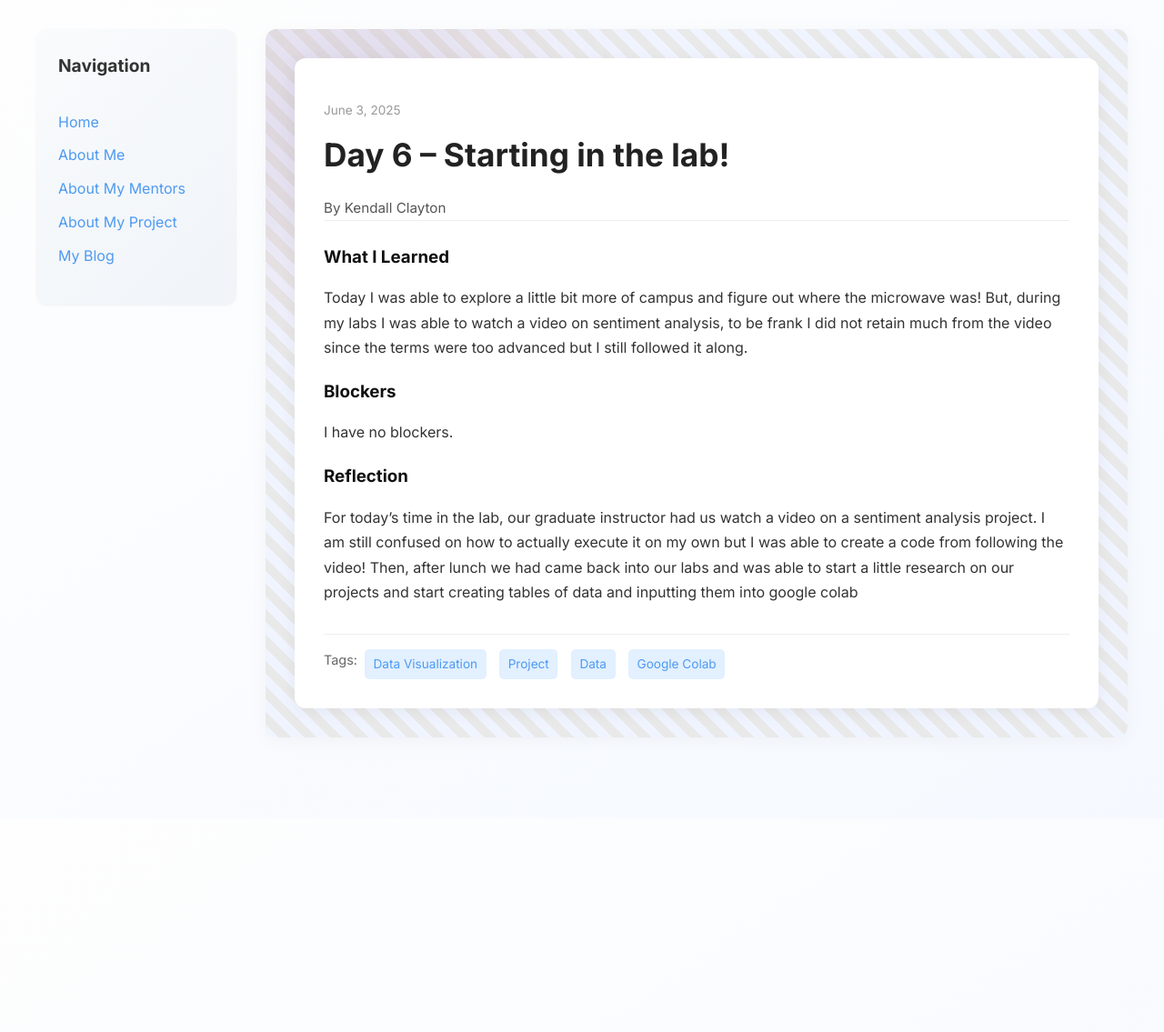
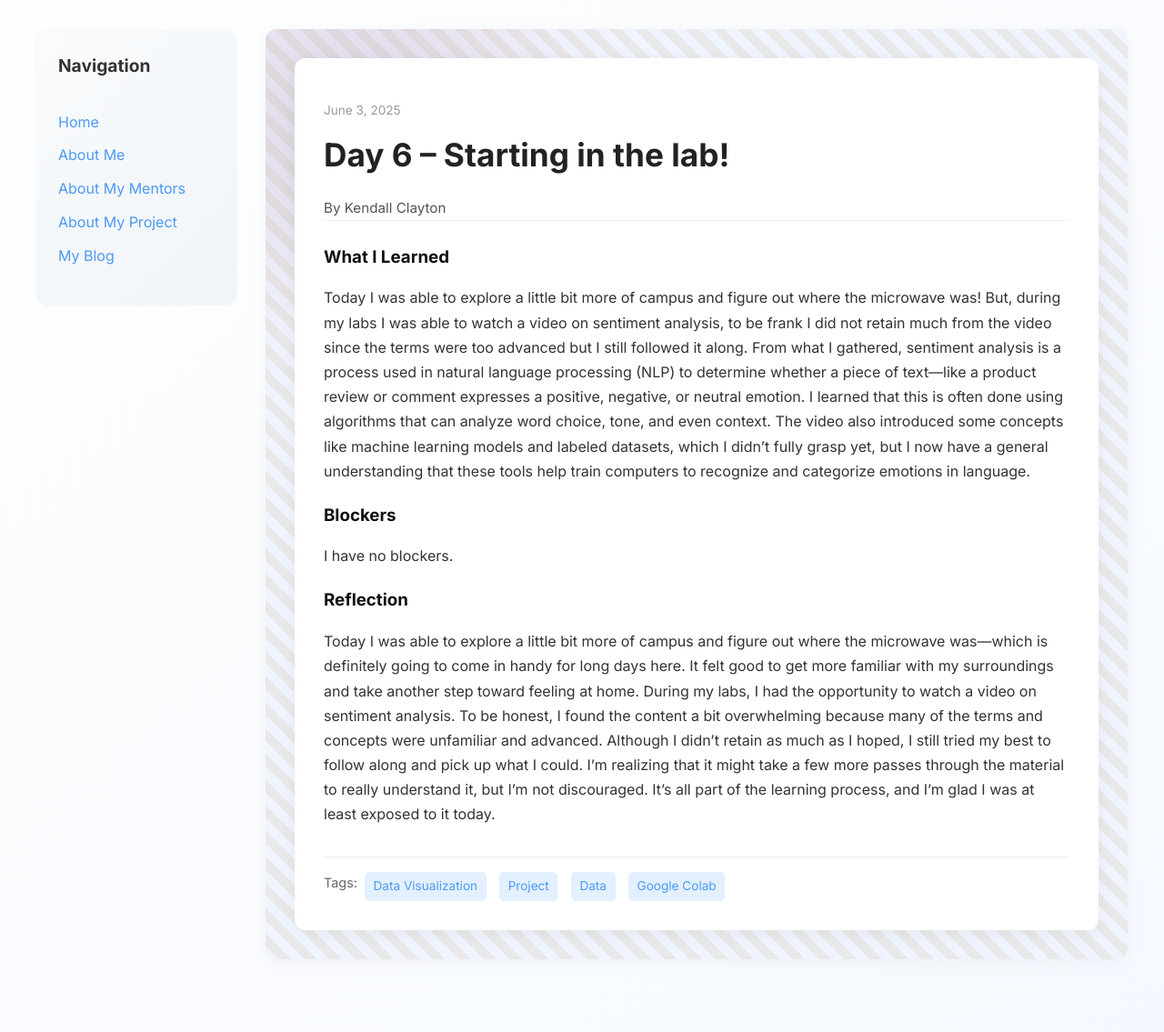
Before and after one commit to kendallzoe/kendallzoe.github.io, a Jekyll site: the page built from _posts/2025-06-03-day-6.md, in a window 1280 px wide. Shown: the whole page at 91% size. Built offline with Jekyll 4.4.1, drawn with Linux system fonts in a browser that asks for light colours; before the commit the page ends 900 px from its top, so only the background shows below that.

Commit message:
Update 2025-06-03-day-6.md

```diff
--- a/_posts/2025-06-03-day-6.md
+++ b/_posts/2025-06-03-day-6.md
@@ -7,11 +7,11 @@ permalink: /day6.html
 tags: ["Data Visualization", "Project", "Data", "Google Colab"]
 
 what_i_learned: |
-   Today I was able to explore a little bit more of campus and figure out where the microwave was! But, during my labs I was able to watch a video on sentiment analysis, to be frank I did not retain much from the video since the terms were too advanced but I still followed it along.
+   Today I was able to explore a little bit more of campus and figure out where the microwave was! But, during my labs I was able to watch a video on sentiment analysis, to be frank I did not retain much from the video since the terms were too advanced but I still followed it along. From what I gathered, sentiment analysis is a process used in natural language processing (NLP) to determine whether a piece of text—like a product review or comment expresses a positive, negative, or neutral emotion. I learned that this is often done using algorithms that can analyze word choice, tone, and even context. The video also introduced some concepts like machine learning models and labeled datasets, which I didn’t fully grasp yet, but I now have a general understanding that these tools help train computers to recognize and categorize emotions in language.
 
 blockers: |
   I have no blockers.
 
 reflection: |
-  For today's time in the lab, our graduate instructor had us watch a video on a sentiment analysis project. I am still confused on how to actually execute it on my own but I was able to create a code from following the video! Then, after lunch we had came back into our labs and was able to start a little research on our projects and start creating tables of data and inputting them into google colab
+  Today I was able to explore a little bit more of campus and figure out where the microwave was—which is definitely going to come in handy for long days here. It felt good to get more familiar with my surroundings and take another step toward feeling at home. During my labs, I had the opportunity to watch a video on sentiment analysis. To be honest, I found the content a bit overwhelming because many of the terms and concepts were unfamiliar and advanced. Although I didn’t retain as much as I hoped, I still tried my best to follow along and pick up what I could. I’m realizing that it might take a few more passes through the material to really understand it, but I’m not discouraged. It’s all part of the learning process, and I’m glad I was at least exposed to it today.
 ---
```
